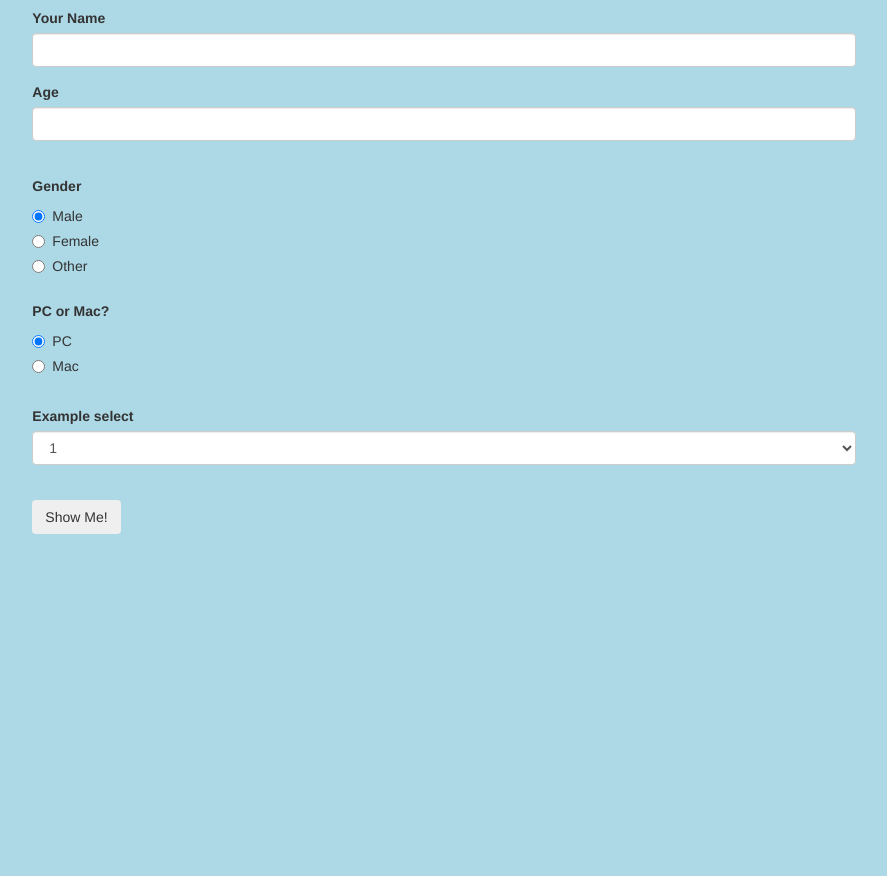
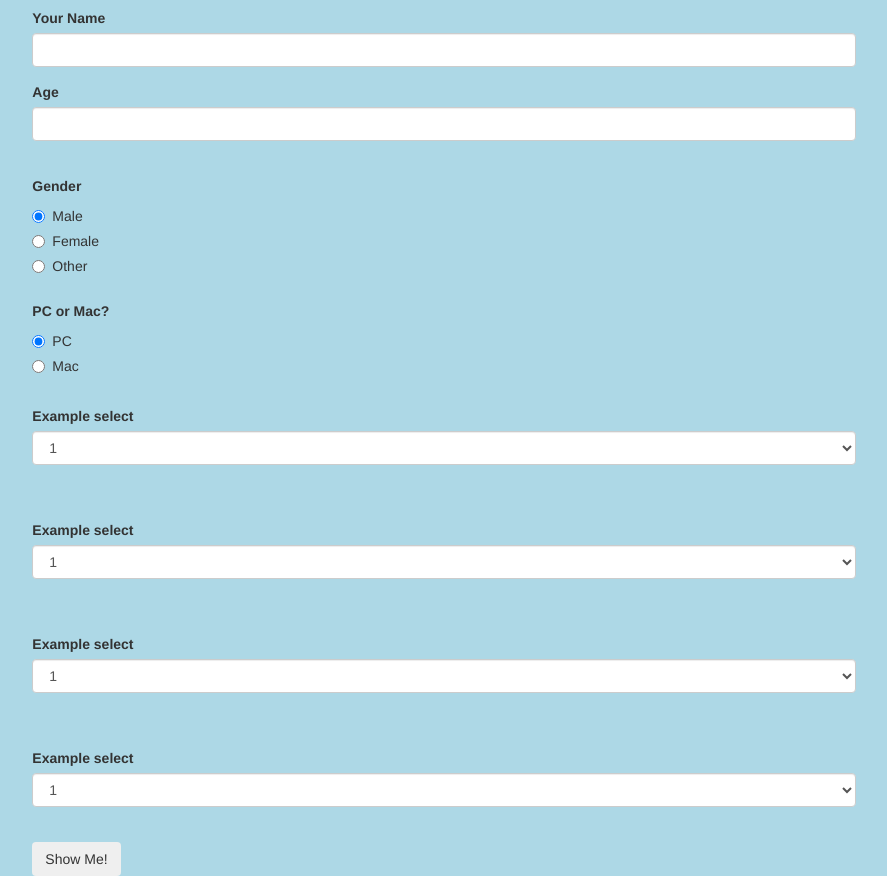
Before and after one commit to hisatokawaminami/track-suggester, a plain HTML site: page index.html in a window 1280 px wide. Shown: the part 205-1081 px from the top of the page, without its empty margins (196-1083 px from the left). Before the commit the page ends 800 px from the top, so only its background shows below. Drawn offline with Linux system fonts and the light colour scheme.

Commit message:
add more drop boxes

```diff
--- a/index.html
+++ b/index.html
@@ -66,7 +66,7 @@
                   </div>
                   <!-- radio buttons -->
 
-                  <!-- drop box -->
+                  <!-- drop box 1 -->
           <div class="form-group">
       <br/><label for="exampleFormControlSelect1">Example select</label>
       <select class="form-control" id="exampleFormControlSelect1">
@@ -78,7 +78,49 @@
       </select>
       </br>
       </div>
-      <!-- drop box -->
+      <!-- drop box 1 -->
+
+      <!-- drop box 2 -->
+<div class="form-group">
+<br/><label for="exampleFormControlSelect1">Example select</label>
+<select class="form-control" id="exampleFormControlSelect1">
+<option>1</option>
+<option>2</option>
+<option>3</option>
+<option>4</option>
+<option>5</option>
+</select>
+</br>
+</div>
+<!-- drop box 2 -->
+
+<!-- drop box3 -->
+<div class="form-group">
+<br/><label for="exampleFormControlSelect1">Example select</label>
+<select class="form-control" id="exampleFormControlSelect1">
+<option>1</option>
+<option>2</option>
+<option>3</option>
+<option>4</option>
+<option>5</option>
+</select>
+</br>
+</div>
+<!-- drop box 3 -->
+
+<!-- drop box 4 -->
+<div class="form-group">
+<br/><label for="exampleFormControlSelect1">Example select</label>
+<select class="form-control" id="exampleFormControlSelect1">
+<option>1</option>
+<option>2</option>
+<option>3</option>
+<option>4</option>
+<option>5</option>
+</select>
+</br>
+</div>
+<!-- drop box 4 -->
 
 
 
```
